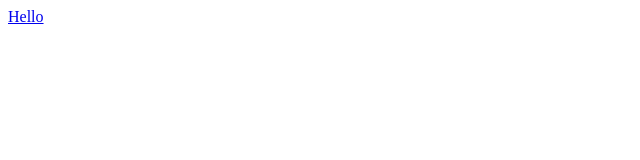
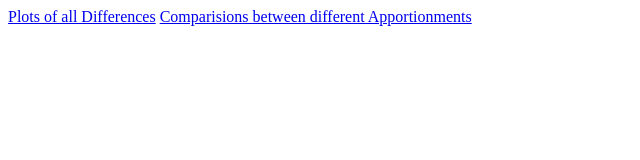
Before and after one commit to DeEpThOuGhT2020/Apportionment-in-Indian-Context, a plain HTML site: page index.html in a window 1280 px wide. Shown: the whole page, without its empty margins (0-640 px from the left). Drawn offline with Linux system fonts and the light colour scheme.

Commit message:
Update index.html

```diff
--- a/index.html
+++ b/index.html
@@ -4,6 +4,7 @@
   </head>
 
   <body>
-    <a href="#">Hello</a>
+    <a href="./Main.html">Plots of all Differences</a>
+    <a href="./Comparision.html">Comparisions between different Apportionments</a>
   </body>
 </html>
```
